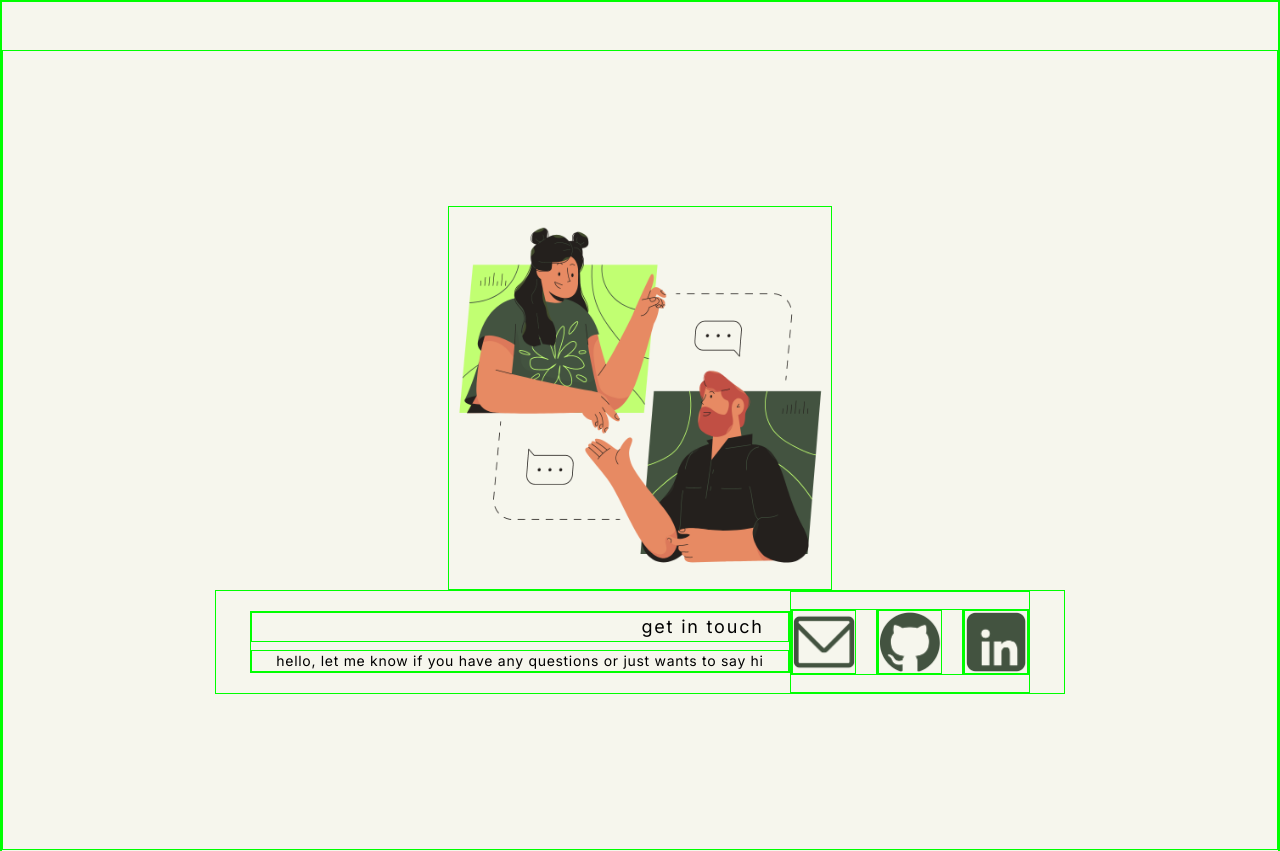
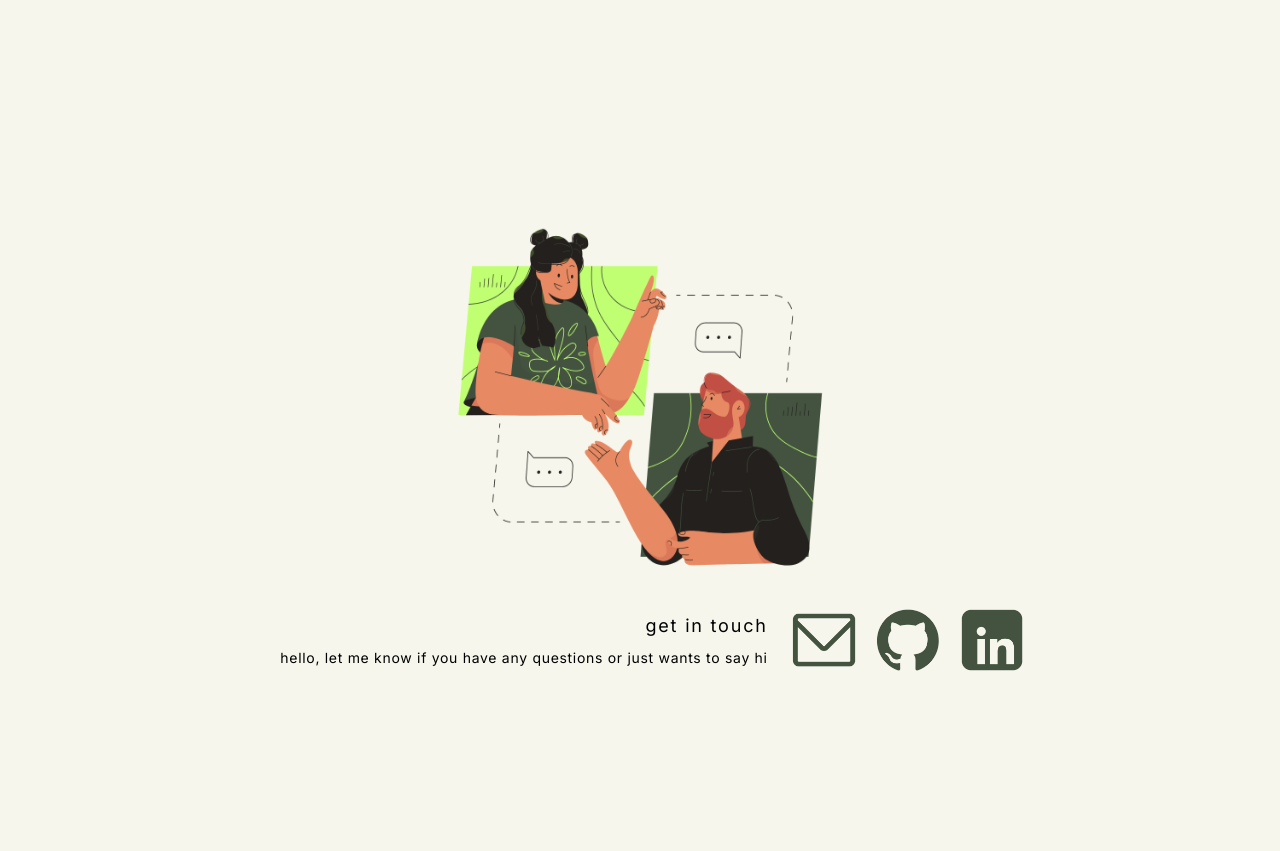
Before and after one commit to marianlea/leabaldevieso, a Next.js app: page /contact in a window 1280 px wide. Shown: the top 851 px of the page. Built offline with nearby package versions, Linux system fonts and the light colour scheme.

Commit message:
fixed tech stack section

```diff
--- a/src/app/globals.css
+++ b/src/app/globals.css
@@ -6,7 +6,6 @@
   margin: none;
   padding: none;
   box-sizing: border-box;
-  border: 1px solid lime;
 }
 
 body {
```
